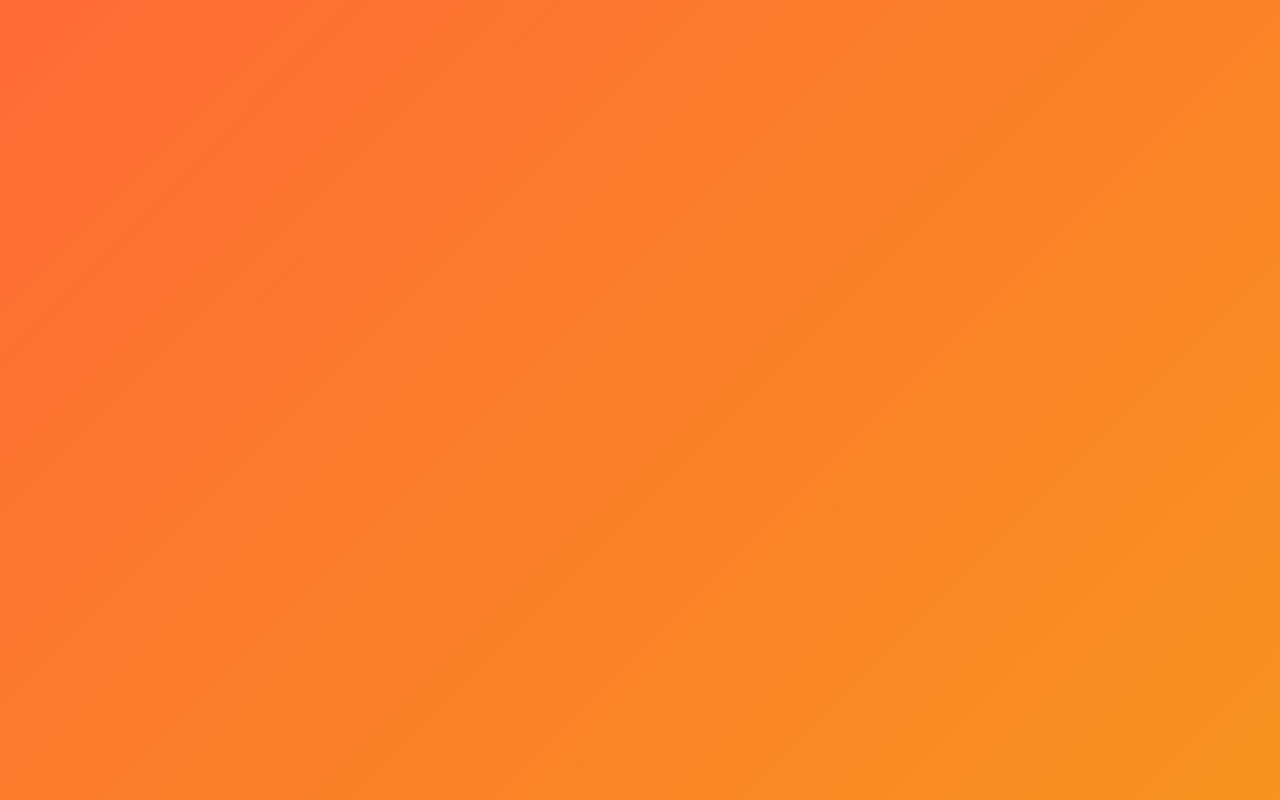
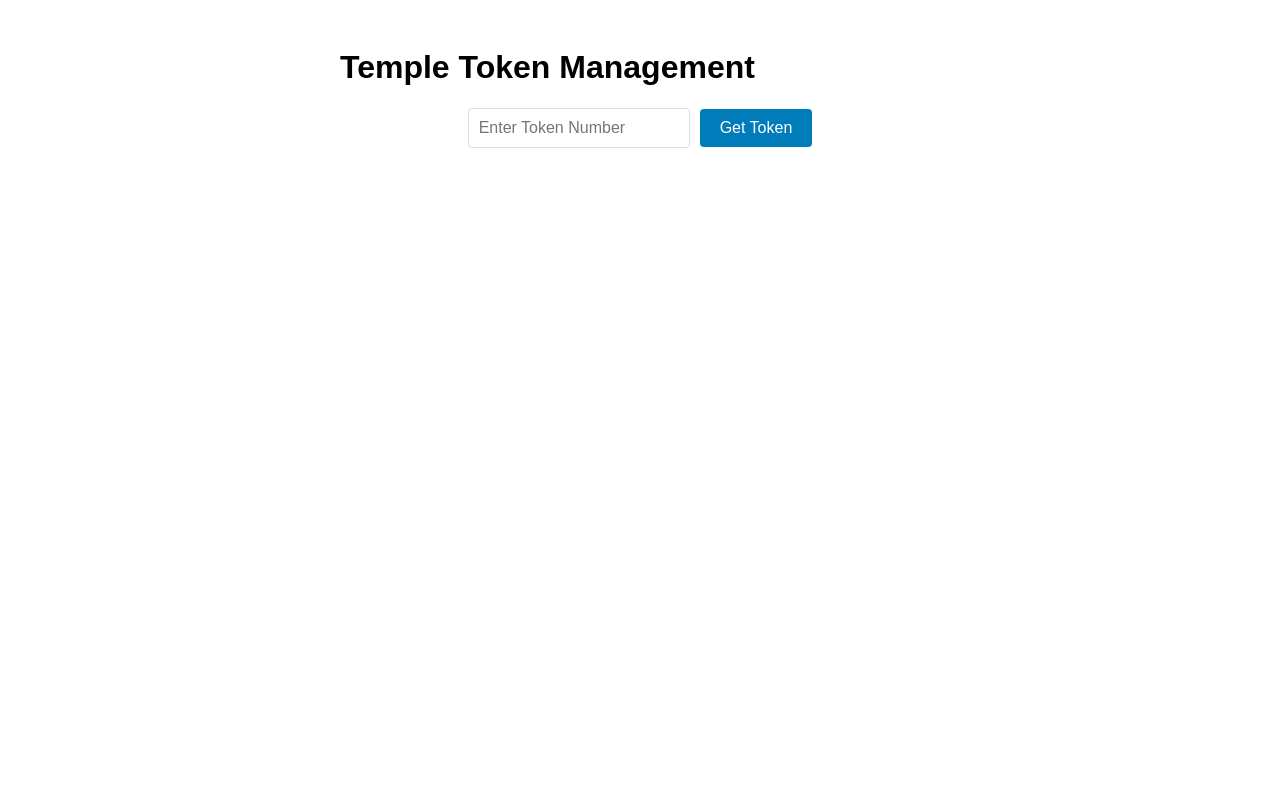
Before and after one commit to kunalgharate/temple_token_management_system-frontend, a React (Create React App) app: page /token/1 in a window 1280 px wide. Before the commit this address had no page. Built offline with nearby package versions, Linux system fonts and the light colour scheme.

Commit message:
Simplified single-page app for Render deployment

```diff
--- a/package.json
+++ b/package.json
@@ -7,12 +7,10 @@
     "postcss-normalize": "^10.0.1",
     "react": "^18.3.1",
     "react-dom": "^18.3.1",
-    "react-router-dom": "^6.8.0",
     "react-scripts": "^5.0.1"
   },
   "scripts": {
     "start": "react-scripts start",
-    "start-all-interfaces": "HOST=0.0.0.0 react-scripts start",
     "build": "react-scripts build",
     "test": "react-scripts test",
     "eject": "react-scripts eject"
--- a/src/App.css
+++ b/src/App.css
@@ -1,77 +1,69 @@
-* {
-  margin: 0;
-  padding: 0;
-  box-sizing: border-box;
-}
-
-body {
-  font-family: 'Segoe UI', Tahoma, Geneva, Verdana, sans-serif;
-  background: linear-gradient(135deg, #ff6b35, #f7931e);
-  min-height: 100vh;
-  padding: 20px;
-}
-
 .container {
   max-width: 600px;
   margin: 0 auto;
-  background: white;
-  border-radius: 15px;
-  box-shadow: 0 10px 30px rgba(0,0,0,0.2);
-  overflow: hidden;
+  padding: 20px;
+  font-family: Arial, sans-serif;
 }
 
-.header {
-  background: linear-gradient(135deg, #ff6b35, #f7931e);
-  color: white;
-  padding: 30px 20px;
+.token-input {
+  margin-bottom: 30px;
   text-align: center;
 }
 
-.form-container {
-  padding: 30px 20px;
+.token-input input {
+  padding: 10px;
+  font-size: 16px;
+  margin-right: 10px;
+  border: 1px solid #ddd;
+  border-radius: 4px;
+  width: 200px;
+}
+
+.token-input button, .submit-btn {
+  padding: 10px 20px;
+  font-size: 16px;
+  background: #007cba;
+  color: white;
+  border: none;
+  border-radius: 4px;
+  cursor: pointer;
+}
+
+.token-input button:disabled, .submit-btn:disabled {
+  background: #ccc;
+  cursor: not-allowed;
+}
+
+.form-section {
+  border: 1px solid #ddd;
+  padding: 20px;
+  border-radius: 8px;
+  background: #f9f9f9;
 }
 
 .passenger-form {
-  margin-bottom: 30px;
-  padding: 20px;
-  border: 2px solid #e9ecef;
-  border-radius: 10px;
-  background: #fafafa;
+  margin-bottom: 20px;
+  padding: 15px;
+  border: 1px solid #eee;
+  border-radius: 4px;
+  background: white;
 }
 
 .passenger-form h3 {
-  color: #ff6b35;
-  margin-bottom: 20px;
+  margin-top: 0;
+  color: #333;
 }
 
 .passenger-form input {
   width: 100%;
-  padding: 12px 15px;
-  margin-bottom: 15px;
-  border: 2px solid #e9ecef;
-  border-radius: 8px;
-  font-size: 16px;
+  padding: 8px;
+  margin-bottom: 10px;
+  border: 1px solid #ddd;
+  border-radius: 4px;
+  box-sizing: border-box;
 }
 
 .submit-btn {
   width: 100%;
-  padding: 15px;
-  background: linear-gradient(135deg, #ff6b35, #f7931e);
-  color: white;
-  border: none;
-  border-radius: 8px;
-  font-size: 18px;
-  font-weight: 600;
-  cursor: pointer;
+  margin-top: 20px;
 }
-
-.submit-btn:disabled {
-  opacity: 0.6;
-  cursor: not-allowed;
-}
-
-.loading, .error {
-  text-align: center;
-  padding: 40px;
-  font-size: 18px;
-}
--- a/src/App.js
+++ b/src/App.js
@@ -1,17 +1,117 @@
-import React from 'react';
-import { Routes, Route } from 'react-router-dom';
-import TokenForm from './TokenForm';
+import React, { useState } from 'react';
 import './App.css';
 
 function App() {
+  const [tokenNumber, setTokenNumber] = useState('');
+  const [tokenData, setTokenData] = useState(null);
+  const [passengers, setPassengers] = useState([]);
+  const [loading, setLoading] = useState(false);
+  const [submitted, setSubmitted] = useState(false);
+
+  const fetchToken = async () => {
+    if (!tokenNumber.trim()) return;
+
+    setLoading(true);
+    try {
+      const response = await fetch(`https://temple-token-management-system.onrender.com/api/tokens/${tokenNumber}`);
+      if (!response.ok) throw new Error('Token not found');
+
+      const data = await response.json();
+      setTokenData(data);
+      setPassengers(Array(data.passenger_count).fill().map(() => ({
+        name: '', phone: '', city: ''
+      })));
+    } catch (error) {
+      alert('Token not found');
+    }
+    setLoading(false);
+  };
+
+  const handlePassengerChange = (index, field, value) => {
+    const updated = [...passengers];
+    updated[index][field] = value;
+    setPassengers(updated);
+  };
+
+  const submitDetails = async () => {
+    setLoading(true);
+    try {
+      const response = await fetch(`https://temple-token-management-system.onrender.com/api/tokens/${tokenNumber}/passengers`, {
+        method: 'POST',
+        headers: { 'Content-Type': 'application/json' },
+        body: JSON.stringify({ passengers })
+      });
+
+      if (!response.ok) throw new Error('Failed to submit');
+      setSubmitted(true);
+    } catch (error) {
+      alert('Error submitting details');
+    }
+    setLoading(false);
+  };
+
+  if (submitted) {
+    return (
+      <div className="container">
+        <h1>Thank You!</h1>
+        <p>Your details have been submitted successfully.</p>
+        <button onClick={() => window.location.reload()}>Submit Another Token</button>
+      </div>
+    );
+  }
+
   return (
-    <Routes>
-      <Route path="/:tokenNumber" element={<TokenForm />} />
-      <Route path="/" element={<div style={{padding: '20px', textAlign: 'center'}}>
-        <h1>Temple Token Management</h1>
-        <p>Please scan your token QR code</p>
-      </div>} />
-    </Routes>
+    <div className="container">
+      <h1>Temple Token Management</h1>
+
+      <div className="token-input">
+        <input
+          type="text"
+          placeholder="Enter Token Number"
+          value={tokenNumber}
+          onChange={(e) => setTokenNumber(e.target.value)}
+        />
+        <button onClick={fetchToken} disabled={loading}>
+          {loading ? 'Loading...' : 'Get Token'}
+        </button>
+      </div>
+
+      {tokenData && (
+        <div className="form-section">
+          <h2>Token: {tokenData.token_number}</h2>
+          <p>Vehicle: {tokenData.vehicle_number}</p>
+          <p>Visitors: {tokenData.passenger_count}</p>
+
+          {passengers.map((passenger, index) => (
+            <div key={index} className="passenger-form">
+              <h3>Visitor {index + 1}</h3>
+              <input
+                type="text"
+                placeholder="Full Name"
+                value={passenger.name}
+                onChange={(e) => handlePassengerChange(index, 'name', e.target.value)}
+              />
+              <input
+                type="tel"
+                placeholder="Phone Number"
+                value={passenger.phone}
+                onChange={(e) => handlePassengerChange(index, 'phone', e.target.value)}
+              />
+              <input
+                type="text"
+                placeholder="City"
+                value={passenger.city}
+                onChange={(e) => handlePassengerChange(index, 'city', e.target.value)}
+              />
+            </div>
+          ))}
+
+          <button onClick={submitDetails} disabled={loading} className="submit-btn">
+            {loading ? 'Submitting...' : 'Submit Details'}
+          </button>
+        </div>
+      )}
+    </div>
   );
 }
 
--- a/src/index.js
+++ b/src/index.js
@@ -1,11 +1,6 @@
 import React from 'react';
 import ReactDOM from 'react-dom/client';
-import { BrowserRouter } from 'react-router-dom';
 import App from './App';
 
 const root = ReactDOM.createRoot(document.getElementById('root'));
-root.render(
-  <BrowserRouter>
-    <App />
-  </BrowserRouter>
-);
+root.render(<App />);
```
Also changed, not shown: render.yaml (added, +10 -0 lines), 1 other file (tests, documents, lock files or other folders).
